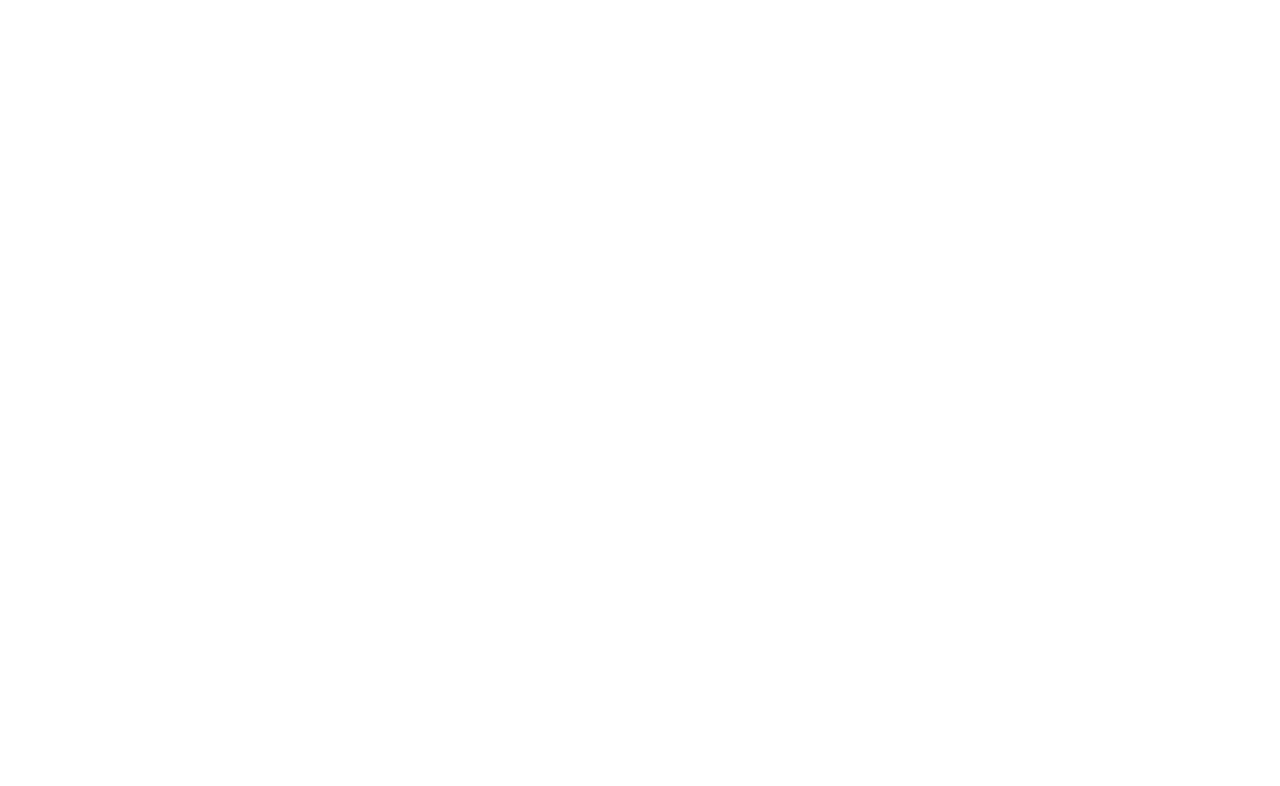
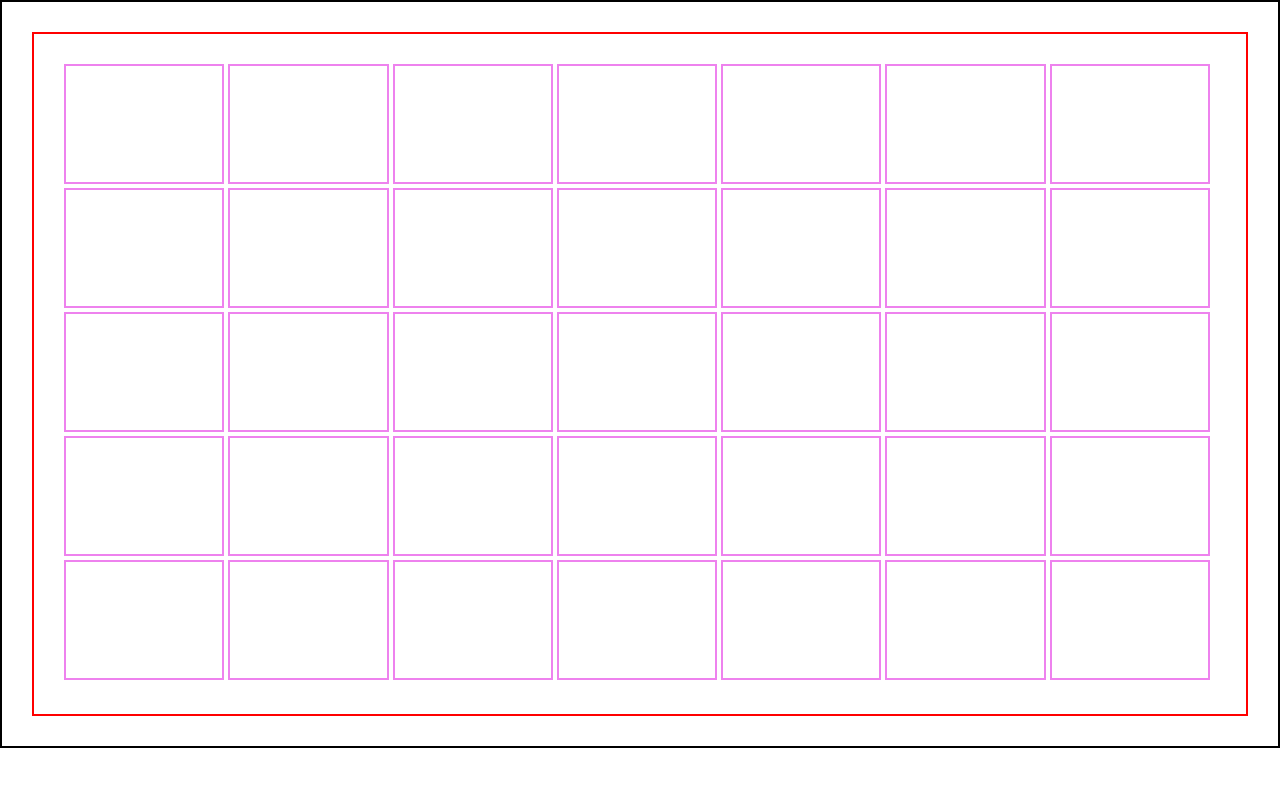
Before and after one commit to igorliotta/html-css-zoom, a plain HTML site: page index.html in a window 1280 px wide. Drawn offline with Linux system fonts and the light colour scheme.

Commit message:
Added: layout of main-container of first section and webcam-container in html, the relative css style and another debug rules

```diff
--- a/css/app.css
+++ b/css/app.css
@@ -16,3 +16,44 @@ a {
 ul, ol, menu {
     list-style: none;
 }
+
+body {
+    width: 100%;
+}
+
+/* DEBUG */
+
+
+.debug .main-container {
+    border: 2px solid black;
+    padding: 30px;
+}
+
+.debug .webcam-container {
+    border: 2px solid red;
+    padding: 30px;
+}
+
+.debug .webcam {
+    border: 2px solid violet;
+    padding: 30px;
+}
+
+
+
+/* Prima sezione */
+
+.main-container {
+    min-height: 70vh;
+}
+
+.webcam-container {
+    min-height: 50vh;
+}
+
+.webcam {
+    display: inline-block;
+    width: calc((100% - 30px) / 7);
+    height: 120px;
+
+}
--- a/index.html
+++ b/index.html
@@ -12,7 +12,51 @@
     <!-- Prima macroarea -->
     <!-- Sezione contenente le varie webcam -->
 
+   <div class="debug">
 
+    <section class="main-container">
+        <div class="webcam-container">
+            <div class="webcam"></div>
+            <div class="webcam"></div>
+            <div class="webcam"></div>
+            <div class="webcam"></div>
+            <div class="webcam"></div>
+            <div class="webcam"></div>
+            <div class="webcam"></div>
+            <div class="webcam"></div>
+            <div class="webcam"></div>
+            <div class="webcam"></div>
+            <div class="webcam"></div>
+            <div class="webcam"></div>
+            <div class="webcam"></div>
+            <div class="webcam"></div>
+            <div class="webcam"></div>
+            <div class="webcam"></div>
+            <div class="webcam"></div>
+            <div class="webcam"></div>
+            <div class="webcam"></div>
+            <div class="webcam"></div>
+            <div class="webcam"></div>
+            <div class="webcam"></div>
+            <div class="webcam"></div>
+            <div class="webcam"></div>
+            <div class="webcam"></div>
+            <div class="webcam"></div>
+            <div class="webcam"></div>
+            <div class="webcam"></div>
+            <div class="webcam"></div>
+            <div class="webcam"></div>
+            <div class="webcam"></div>
+            <div class="webcam"></div>
+            <div class="webcam"></div>
+            <div class="webcam"></div>
+            <div class="webcam"></div>
+        </div>
+    </section>
+
+
+
+   </div>
 
 
 
```
